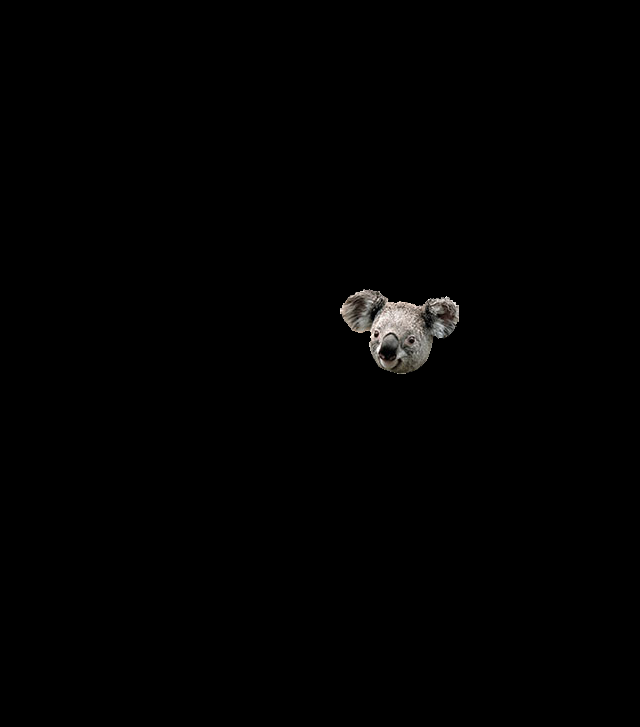
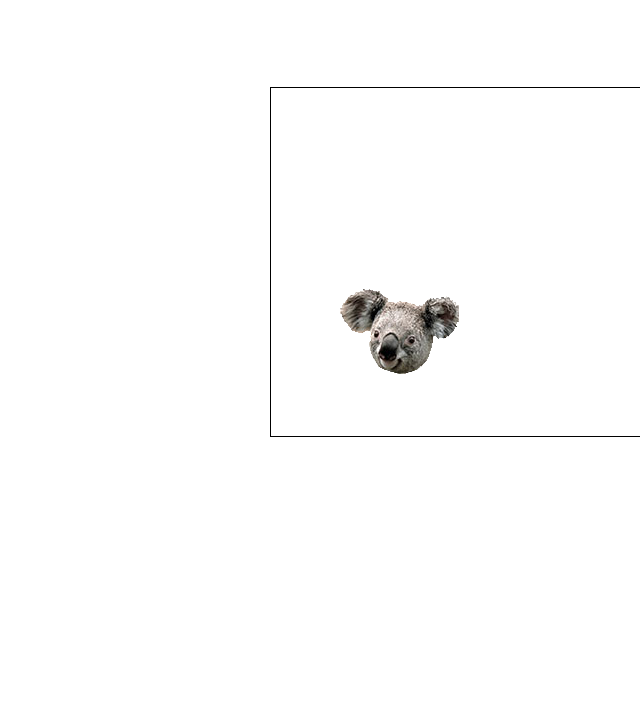
Before and after one commit to ChrisWFal/Koala3, a plain HTML site: page BIGGAME/main.html in a window 1280 px wide. Shown: the part 73-800 px from the top of the page, without its empty margins (338-978 px from the left). Drawn offline with Linux system fonts and the light colour scheme.

Commit message:
boatznhoez

```diff
--- a/BIGGAME/stylesheet.css
+++ b/BIGGAME/stylesheet.css
@@ -5,9 +5,7 @@ z-index: -1;
     left: 600px;
     top: 80px;
 }
-#background{
-    background: black;
-}
+
 #mainH1{
     color: whitesmoke;
     text-align: center;
```
